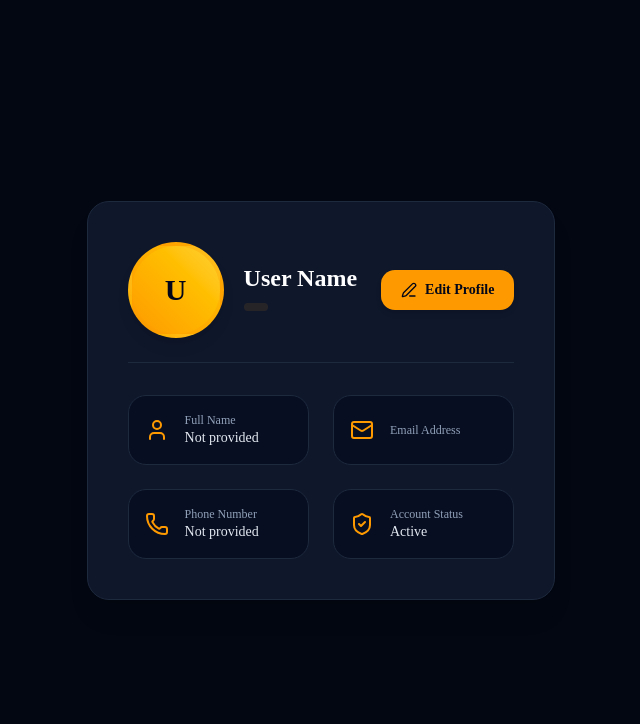
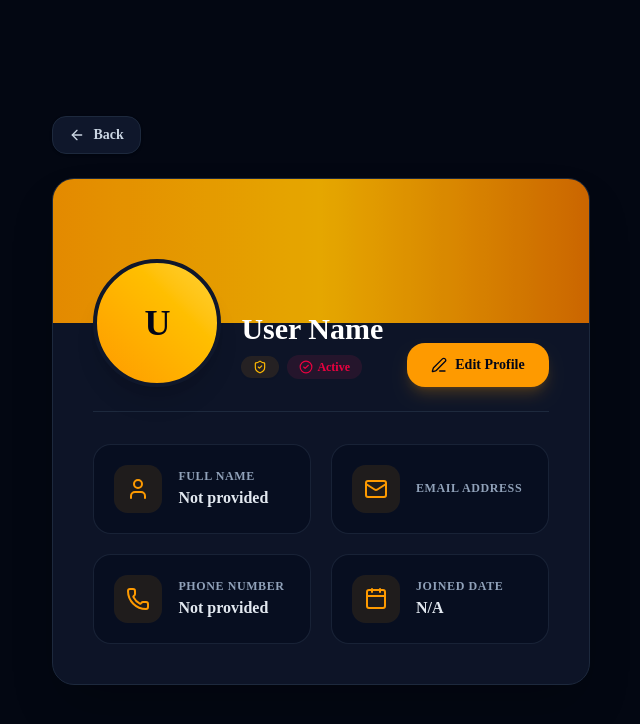
Before and after one commit to tamjid97/RentNest_Frontend, a Next.js app: page /profile in a window 1280 px wide. Shown: the top 724 px of the page, without its empty margins (319-959 px from the left). Built offline with nearby package versions, Linux system fonts and the light colour scheme; no server answers.

Commit message:
add profile

```diff
--- a/app/(Auth)/_action/profile.ts
+++ b/app/(Auth)/_action/profile.ts
@@ -3,7 +3,7 @@ const BACKEND_URL = process.env.NEXT_PUBLIC_API_URL || "http://localhost:5000/ap
 // প্রোফাইল ডাটা আনার ফাংশন
 export async function getProfileApi() {
   try {
-    const res = await fetch(`${BACKEND_URL}/Profile/me`, {
+    const res = await fetch(`${BACKEND_URL}/me`, {
       method: "GET",
       headers: {
         "Content-Type": "application/json",
--- a/app/(Auth)/_components/profilePage.tsx
+++ b/app/(Auth)/_components/profilePage.tsx
@@ -2,10 +2,12 @@
 
 import { useEffect, useState, useCallback } from "react";
 import { toast } from "sonner";
-import { User, Phone, Mail, ShieldCheck, Edit3, Save, X, Loader2 } from "lucide-react";
+import { User, Phone, Mail, ShieldCheck, Edit3, Save, X, Loader2, ArrowLeft, Calendar, CheckCircle2 } from "lucide-react";
+import { useRouter } from "next/navigation";
 import { getProfileApi, updateProfileApi } from "../_action/profile";
 
 export default function ProfilePage() {
+  const router = useRouter();
   const [loading, setLoading] = useState(true);
   const [updating, setUpdating] = useState(false);
   const [isEditing, setIsEditing] = useState(false);
@@ -17,16 +19,15 @@ export default function ProfilePage() {
     profilePhoto: "",
     role: "",
     activeStatus: "",
+    createdAt: "",
   });
 
-  // ফর্মের জন্য আলাদা স্টেট
   const [formData, setFormData] = useState({
     name: "",
     phoneNumber: "",
     profilePhoto: "",
   });
 
-  // 🌟 useCallback দিয়ে ফেচ ফাংশনটি র‍্যাপ করা হয়েছে যাতে রিক্রিয়েট না হয়
   const fetchProfile = useCallback(async () => {
     try {
       setLoading(true);
@@ -53,12 +54,10 @@ export default function ProfilePage() {
     fetchProfile();
   }, [fetchProfile]);
 
-  // ইনপুট হ্যান্ডলার
   const handleChange = (e: React.ChangeEvent<HTMLInputElement>) => {
     setFormData({ ...formData, [e.target.name]: e.target.value });
   };
 
-  // আপডেট সাবমিট হ্যান্ডলার
   const handleUpdate = async (e: React.FormEvent) => {
     e.preventDefault();
     try {
@@ -80,128 +79,165 @@ export default function ProfilePage() {
 
   if (loading) {
     return (
-      <div className="flex h-[80vh] items-center justify-center">
+      <div className="flex h-[80vh] items-center justify-center bg-slate-50 dark:bg-slate-950">
         <Loader2 className="h-10 w-10 animate-spin text-amber-500" />
       </div>
     );
   }
 
   return (
-    <div className="mx-auto max-w-4xl px-4 py-10">
-      <div className="rounded-3xl border border-slate-200 dark:border-slate-800 bg-white dark:bg-slate-900 p-6 md:p-10 shadow-xl backdrop-blur-xl">
+    <div className="mx-auto max-w-4xl px-4 py-8">
+      {/* 🌟 Back Button */}
+      <button
+        onClick={() => router.back()}
+        className="group mb-6 inline-flex items-center gap-2 rounded-xl border border-slate-200 dark:border-slate-800 bg-white dark:bg-slate-900 px-4 py-2 text-sm font-semibold text-slate-700 dark:text-slate-300 shadow-sm transition-all hover:border-amber-500 hover:text-amber-500 cursor-pointer"
+      >
+        <ArrowLeft className="h-4 w-4 transition-transform group-hover:-translate-x-1" />
+        Back
+      </button>
 
-        {/* Header Section */}
-        <div className="flex flex-col md:flex-row items-center justify-between border-b border-slate-200 dark:border-slate-800 pb-6 gap-6">
-          <div className="flex items-center gap-5">
-            <div className="relative h-24 w-24 overflow-hidden rounded-full border-4 border-amber-500/30 bg-gradient-to-tr from-amber-500 to-amber-300 shadow-lg flex items-center justify-center text-slate-950 text-3xl font-bold">
+      <div className="overflow-hidden rounded-3xl border border-slate-200/80 dark:border-slate-800 bg-white/90 dark:bg-slate-900/90 shadow-2xl backdrop-blur-xl">
+
+        {/* Banner Header Style */}
+        <div className="h-36 bg-gradient-to-r from-amber-500 via-amber-400 to-amber-600 relative">
+          <div className="absolute inset-0 bg-black/10"></div>
+        </div>
+
+        <div className="px-6 md:px-10 pb-10 relative">
+
+          {/* Avatar & Main Info */}
+          <div className="flex flex-col md:flex-row md:items-end justify-between -mt-16 pb-6 border-b border-slate-200 dark:border-slate-800 gap-6">
+            <div className="flex flex-col sm:flex-row items-center sm:items-end gap-5 text-center sm:text-left">
+              <div className="relative h-32 w-32 overflow-hidden rounded-full border-4 border-white dark:border-slate-900 bg-gradient-to-tr from-amber-500 to-amber-300 shadow-xl flex items-center justify-center text-slate-950 text-4xl font-extrabold">
                 {profile.profilePhoto ? (
                   <img src={profile.profilePhoto} alt="Profile" className="h-full w-full object-cover" />
                 ) : (
                   <span>{profile.name ? profile.name.charAt(0).toUpperCase() : "U"}</span>
                 )}
               </div>
-            <div>
-              <h1 className="text-2xl font-bold text-slate-900 dark:text-white">{profile.name || "User Name"}</h1>
-              <p className="text-sm text-slate-500 dark:text-slate-400">{profile.email}</p>
-              <span className="mt-2 inline-block rounded-full bg-amber-500/10 px-3 py-1 text-xs font-semibold text-amber-600 dark:text-amber-400 capitalize">
-                {profile.role}
+              <div className="mb-2">
+                <h1 className="text-2xl md:text-3xl font-extrabold text-slate-900 dark:text-white">
+                  {profile.name || "User Name"}
+                </h1>
+                <p className="text-sm font-medium text-slate-500 dark:text-slate-400">{profile.email}</p>
+                <div className="mt-2 flex items-center justify-center sm:justify-start gap-2">
+                  <span className="inline-flex items-center gap-1.5 rounded-full bg-amber-500/10 px-3 py-1 text-xs font-bold text-amber-600 dark:text-amber-400 capitalize shadow-xs">
+                    <ShieldCheck className="h-3.5 w-3.5" /> {profile.role}
                   </span>
+                  <span className={`inline-flex items-center gap-1 rounded-full px-3 py-1 text-xs font-bold capitalize ${profile.activeStatus === "ACTIVE" ? "bg-emerald-500/10 text-emerald-600 dark:text-emerald-400" : "bg-rose-500/10 text-rose-600"}`}>
+                    <CheckCircle2 className="h-3.5 w-3.5" /> {profile.activeStatus || "Active"}
+                  </span>
+                </div>
               </div>
             </div>
 
             {!isEditing && (
               <button
                 onClick={() => setIsEditing(true)}
-              className="flex items-center gap-2 rounded-xl bg-amber-500 hover:bg-amber-600 text-slate-950 px-5 py-2.5 text-sm font-bold transition-all shadow-md cursor-pointer"
+                className="flex items-center justify-center gap-2 rounded-2xl bg-amber-500 hover:bg-amber-600 text-slate-950 px-6 py-3 text-sm font-bold transition-all shadow-lg shadow-amber-500/20 hover:scale-[1.02] cursor-pointer"
               >
                 <Edit3 className="h-4 w-4" /> Edit Profile
               </button>
             )}
           </div>
 
-        {/* View or Edit Form */}
+          {/* View Details Grid or Edit Form */}
           {!isEditing ? (
-          <div className="mt-8 grid grid-cols-1 md:grid-cols-2 gap-6">
-            <div className="flex items-center gap-4 rounded-2xl border border-slate-100 dark:border-slate-800 bg-slate-50 dark:bg-slate-950/50 p-4">
-              <User className="h-6 w-6 text-amber-500" />
+            <div className="mt-8 grid grid-cols-1 md:grid-cols-2 gap-5">
+
+              <div className="flex items-center gap-4 rounded-2xl border border-slate-100 dark:border-slate-800/80 bg-slate-50/60 dark:bg-slate-950/40 p-5 transition-all hover:border-amber-500/30">
+                <div className="flex h-12 w-12 items-center justify-center rounded-xl bg-amber-500/10 text-amber-500">
+                  <User className="h-6 w-6" />
+                </div>
                 <div>
-                <p className="text-xs text-slate-400">Full Name</p>
-                <p className="text-sm font-medium text-slate-800 dark:text-slate-200">{profile.name || "Not provided"}</p>
+                  <p className="text-xs font-semibold uppercase tracking-wider text-slate-400">Full Name</p>
+                  <p className="text-base font-semibold text-slate-800 dark:text-slate-200 mt-0.5">{profile.name || "Not provided"}</p>
                 </div>
               </div>
 
-            <div className="flex items-center gap-4 rounded-2xl border border-slate-100 dark:border-slate-800 bg-slate-50 dark:bg-slate-950/50 p-4">
-              <Mail className="h-6 w-6 text-amber-500" />
+              <div className="flex items-center gap-4 rounded-2xl border border-slate-100 dark:border-slate-800/80 bg-slate-50/60 dark:bg-slate-950/40 p-5 transition-all hover:border-amber-500/30">
+                <div className="flex h-12 w-12 items-center justify-center rounded-xl bg-amber-500/10 text-amber-500">
+                  <Mail className="h-6 w-6" />
+                </div>
                 <div>
-                <p className="text-xs text-slate-400">Email Address</p>
-                <p className="text-sm font-medium text-slate-800 dark:text-slate-200">{profile.email}</p>
+                  <p className="text-xs font-semibold uppercase tracking-wider text-slate-400">Email Address</p>
+                  <p className="text-base font-semibold text-slate-800 dark:text-slate-200 mt-0.5">{profile.email}</p>
                 </div>
               </div>
 
-            <div className="flex items-center gap-4 rounded-2xl border border-slate-100 dark:border-slate-800 bg-slate-50 dark:bg-slate-950/50 p-4">
-              <Phone className="h-6 w-6 text-amber-500" />
+              <div className="flex items-center gap-4 rounded-2xl border border-slate-100 dark:border-slate-800/80 bg-slate-50/60 dark:bg-slate-950/40 p-5 transition-all hover:border-amber-500/30">
+                <div className="flex h-12 w-12 items-center justify-center rounded-xl bg-amber-500/10 text-amber-500">
+                  <Phone className="h-6 w-6" />
+                </div>
                 <div>
-                <p className="text-xs text-slate-400">Phone Number</p>
-                <p className="text-sm font-medium text-slate-800 dark:text-slate-200">{profile.phoneNumber || "Not provided"}</p>
+                  <p className="text-xs font-semibold uppercase tracking-wider text-slate-400">Phone Number</p>
+                  <p className="text-base font-semibold text-slate-800 dark:text-slate-200 mt-0.5">{profile.phoneNumber || "Not provided"}</p>
                 </div>
               </div>
 
-            <div className="flex items-center gap-4 rounded-2xl border border-slate-100 dark:border-slate-800 bg-slate-50 dark:bg-slate-950/50 p-4">
-              <ShieldCheck className="h-6 w-6 text-amber-500" />
+              <div className="flex items-center gap-4 rounded-2xl border border-slate-100 dark:border-slate-800/80 bg-slate-50/60 dark:bg-slate-950/40 p-5 transition-all hover:border-amber-500/30">
+                <div className="flex h-12 w-12 items-center justify-center rounded-xl bg-amber-500/10 text-amber-500">
+                  <Calendar className="h-6 w-6" />
+                </div>
                 <div>
-                <p className="text-xs text-slate-400">Account Status</p>
-                <p className="text-sm font-medium text-slate-800 dark:text-slate-200 capitalize">{profile.activeStatus || "Active"}</p>
+                  <p className="text-xs font-semibold uppercase tracking-wider text-slate-400">Joined Date</p>
+                  <p className="text-base font-semibold text-slate-800 dark:text-slate-200 mt-0.5">
+                    {profile.createdAt ? new Date(profile.createdAt).toLocaleDateString() : "N/A"}
+                  </p>
                 </div>
               </div>
+
             </div>
           ) : (
-          <form onSubmit={handleUpdate} className="mt-8 space-y-5">
+            <form onSubmit={handleUpdate} className="mt-8 space-y-6">
+              <div className="grid grid-cols-1 gap-5">
                 <div>
-              <label className="block text-xs font-semibold uppercase tracking-wider text-slate-500 mb-2">Name</label>
+                  <label className="block text-xs font-bold uppercase tracking-wider text-slate-500 mb-2">Name</label>
                   <input
                     type="text"
                     name="name"
                     value={formData.name}
                     onChange={handleChange}
-                className="w-full rounded-xl border border-slate-200 dark:border-slate-800 bg-slate-50 dark:bg-slate-950 px-4 py-3 text-sm text-slate-800 dark:text-slate-200 focus:border-amber-500 focus:outline-none"
+                    className="w-full rounded-2xl border border-slate-200 dark:border-slate-800 bg-slate-50 dark:bg-slate-950 px-4 py-3.5 text-sm font-medium text-slate-800 dark:text-slate-200 focus:border-amber-500 focus:outline-none transition-colors"
                     required
                   />
                 </div>
 
                 <div>
-              <label className="block text-xs font-semibold uppercase tracking-wider text-slate-500 mb-2">Phone Number</label>
+                  <label className="block text-xs font-bold uppercase tracking-wider text-slate-500 mb-2">Phone Number</label>
                   <input
                     type="text"
                     name="phoneNumber"
                     value={formData.phoneNumber}
                     onChange={handleChange}
-                className="w-full rounded-xl border border-slate-200 dark:border-slate-800 bg-slate-50 dark:bg-slate-950 px-4 py-3 text-sm text-slate-800 dark:text-slate-200 focus:border-amber-500 focus:outline-none"
+                    className="w-full rounded-2xl border border-slate-200 dark:border-slate-800 bg-slate-50 dark:bg-slate-950 px-4 py-3.5 text-sm font-medium text-slate-800 dark:text-slate-200 focus:border-amber-500 focus:outline-none transition-colors"
                   />
                 </div>
 
                 <div>
-              <label className="block text-xs font-semibold uppercase tracking-wider text-slate-500 mb-2">Profile Photo URL</label>
+                  <label className="block text-xs font-bold uppercase tracking-wider text-slate-500 mb-2">Profile Photo URL</label>
                   <input
                     type="text"
                     name="profilePhoto"
                     value={formData.profilePhoto}
                     onChange={handleChange}
-                className="w-full rounded-xl border border-slate-200 dark:border-slate-800 bg-slate-50 dark:bg-slate-950 px-4 py-3 text-sm text-slate-800 dark:text-slate-200 focus:border-amber-500 focus:outline-none"
+                    className="w-full rounded-2xl border border-slate-200 dark:border-slate-800 bg-slate-50 dark:bg-slate-950 px-4 py-3.5 text-sm font-medium text-slate-800 dark:text-slate-200 focus:border-amber-500 focus:outline-none transition-colors"
                   />
                 </div>
+              </div>
 
-            <div className="flex justify-end gap-3 pt-4">
+              <div className="flex items-center justify-end gap-3 pt-4 border-t border-slate-200 dark:border-slate-800">
                 <button
                   type="button"
                   onClick={() => setIsEditing(false)}
-                className="flex items-center gap-2 rounded-xl border border-slate-300 dark:border-slate-700 px-5 py-2.5 text-sm font-bold text-slate-700 dark:text-slate-300 hover:bg-slate-100 dark:hover:bg-slate-800 cursor-pointer"
+                  className="flex items-center gap-2 rounded-2xl border border-slate-300 dark:border-slate-700 px-6 py-3 text-sm font-bold text-slate-700 dark:text-slate-300 hover:bg-slate-100 dark:hover:bg-slate-800 cursor-pointer"
                 >
                   <X className="h-4 w-4" /> Cancel
                 </button>
                 <button
                   type="submit"
                   disabled={updating}
-                className="flex items-center gap-2 rounded-xl bg-amber-500 hover:bg-amber-600 text-slate-950 px-6 py-2.5 text-sm font-bold shadow-md cursor-pointer disabled:opacity-50"
+                  className="flex items-center gap-2 rounded-2xl bg-amber-500 hover:bg-amber-600 text-slate-950 px-7 py-3 text-sm font-bold shadow-lg shadow-amber-500/20 cursor-pointer disabled:opacity-50"
                 >
                   {updating ? <Loader2 className="h-4 w-4 animate-spin" /> : <Save className="h-4 w-4" />} Save Changes
                 </button>
@@ -211,5 +247,6 @@ export default function ProfilePage() {
 
         </div>
       </div>
+    </div>
   );
 }
```
Lines whose indentation alone changed are shown as unchanged.
